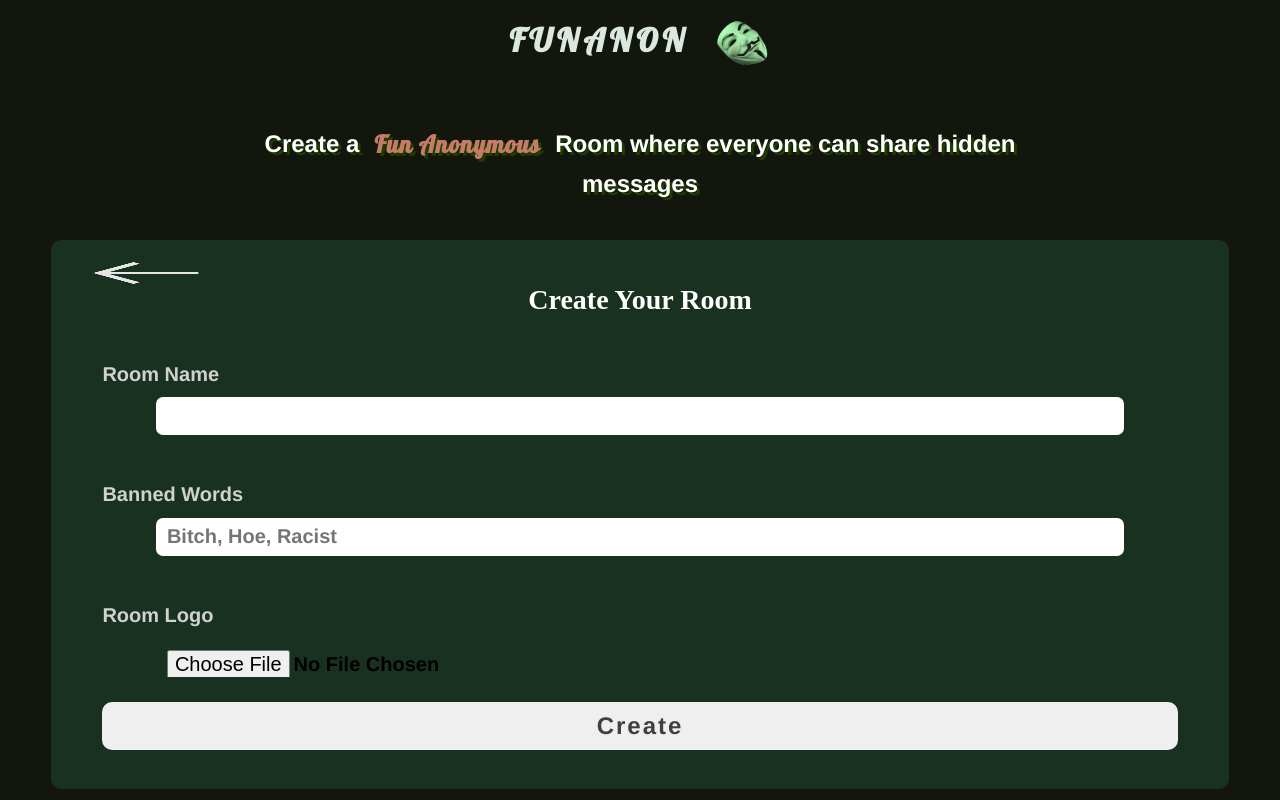
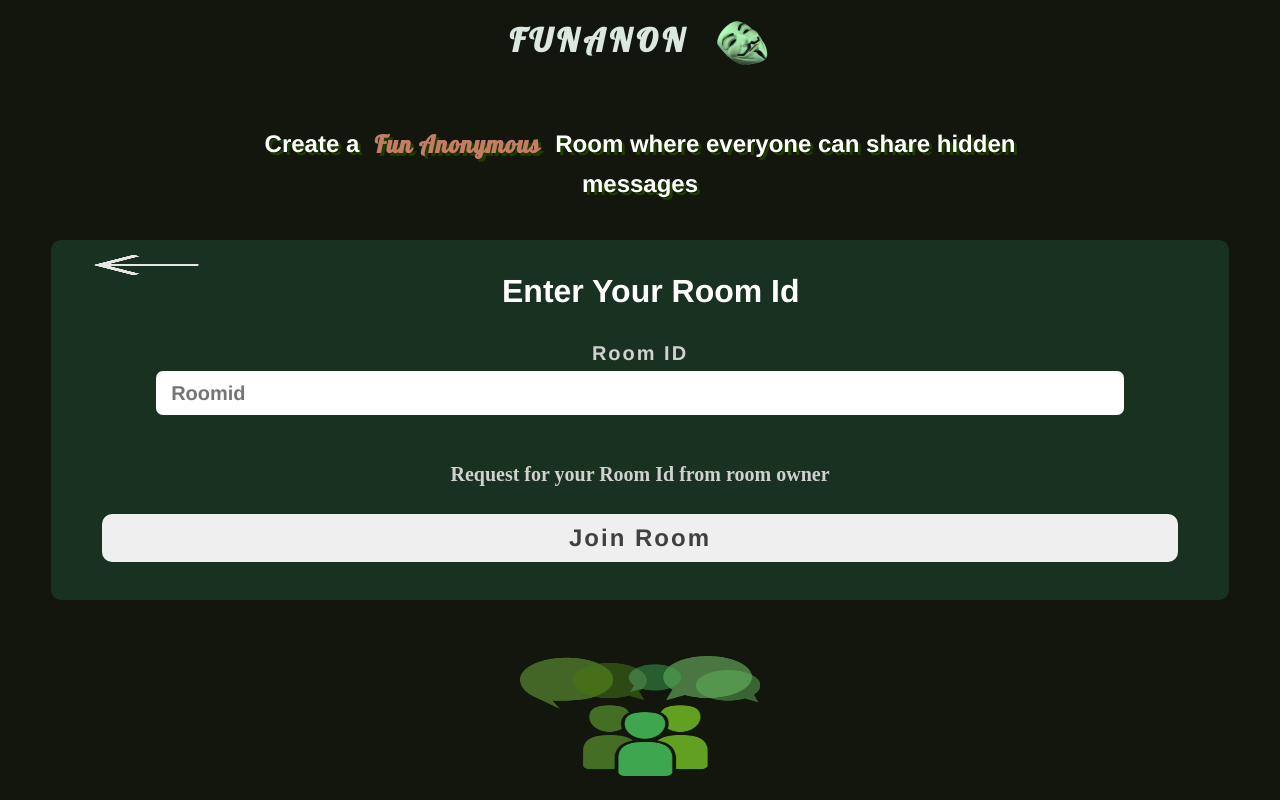
Before and after one commit to Deestar/Anonchat, a React (Vite) app in the folder react/: page / in a window 1280 px wide. Built offline with nearby package versions, Linux system fonts and the light colour scheme.

Commit message:
used inline styling to style the join room form to save stress of a whole new component

```diff
--- a/react/src/Intro/mobile/Index.jsx
+++ b/react/src/Intro/mobile/Index.jsx
@@ -5,19 +5,20 @@ import { Introtext } from "./components/Introtext";
 import { Choicecard } from "./components/Choicecard";
 import { Createform } from "./components/createform";
 import Group from "../../assets/img/group.png";
+import { Joinform } from "./components/joinform";
 export const MobileIndex = () => {
   //State to detemine what component to render next
   const [progress, setProgress] = useState({
     choice: false,
-    create: true,
-    room: false,
+    create: false,
+    room: true,
     share: false,
   });
   //function to return right template column for main element
   const columndiv = () => {
     if (progress.choice || progress.room) {
       return {
-        gridTemplateRows: "10% 16% 1fr 10%",
+        gridTemplateRows: "10% 16% 50% 15%",
       };
     } else {
       return {
@@ -27,7 +28,7 @@ export const MobileIndex = () => {
   };
   //function to change progress state
   const getProgress = useCallback((progress) => {
-    setProgress((prev) => ({
+    setProgress(() => ({
       choice: false,
       create: false,
       room: false,
@@ -50,7 +51,10 @@ export const MobileIndex = () => {
       progress.create?
       <Createform next={""} prev={getProgress} />
       :
-      progress.room?<div>Room</div>
+      progress.room?<>
+      <Joinform next={getProgress}/>
+      <img style={{height:"100%"}} src={Group} />
+      </>
       :
       progress.share?<div>share</div>
       :
--- /dev/null
+++ b/react/src/Intro/mobile/components/joinform.jsx
@@ -0,0 +1,44 @@
+import Back from "../../../assets/img/back.png";
+//Added inline styling to get a quick fit to one input
+export const Joinform = () => {
+  const style = {
+    fontSize: "clamp(16px, 5.7vw, 20px)",
+    color: "rgb(209, 209, 209)",
+    textAlign: "center",
+    marginBottom: "2%",
+    fontFamily: "cursive",
+  };
+  return (
+    <form action="" style={{ height: "clamp(250px,90%,370px)" }}>
+      <img
+        src={Back}
+        style={{ height: "clamp(30px,10%,40px)", top: "clamp(6px,2%,25px)" }}
+      />
+      <h1 style={{ fontSize: "clamp(20px, 6.5vw, 32px)", marginLeft: "2%" }}>
+        Enter Your Room Id
+      </h1>
+      <section>
+        <label>
+          <h3
+            style={{
+              textAlign: "center",
+              fontWeight: "800",
+              letterSpacing: "2px ",
+            }}
+          >
+            Room ID
+          </h3>
+          <input
+            type="text"
+            name="banned"
+            placeholder="Roomid"
+            style={{ paddingLeft: "15px", minHeight: "clamp(40px,5.5vh,50px)" }}
+          />
+          {/* <h6>An error message for input values</h6> */}
+        </label>
+      </section>
+      <h3 style={style}>Request for your Room Id from room owner</h3>
+      <button>Join Room</button>
+    </form>
+  );
+};
--- a/react/src/assets/css/mobileindex.css
+++ b/react/src/assets/css/mobileindex.css
@@ -129,6 +129,7 @@ main.mobileindex_main form h1 {
   height: 100%;
   display: flex;
   justify-content: center;
+  font-family: helvetica;
   align-items: center;
   font-size: clamp(22px, 6vw, 28px);
 }
@@ -192,3 +193,12 @@ main.mobileindex_main form button {
   border: none;
   outline: none;
 }
+@media (max-width: 280px) and (height: 653px) {
+  main.mobileindex_main form h1 {
+    margin-left: 7%;
+  }
+  main.mobileindex_main form img {
+    height: clamp(33px, 5%, 50px);
+    width: 11%;
+  }
+}
```
